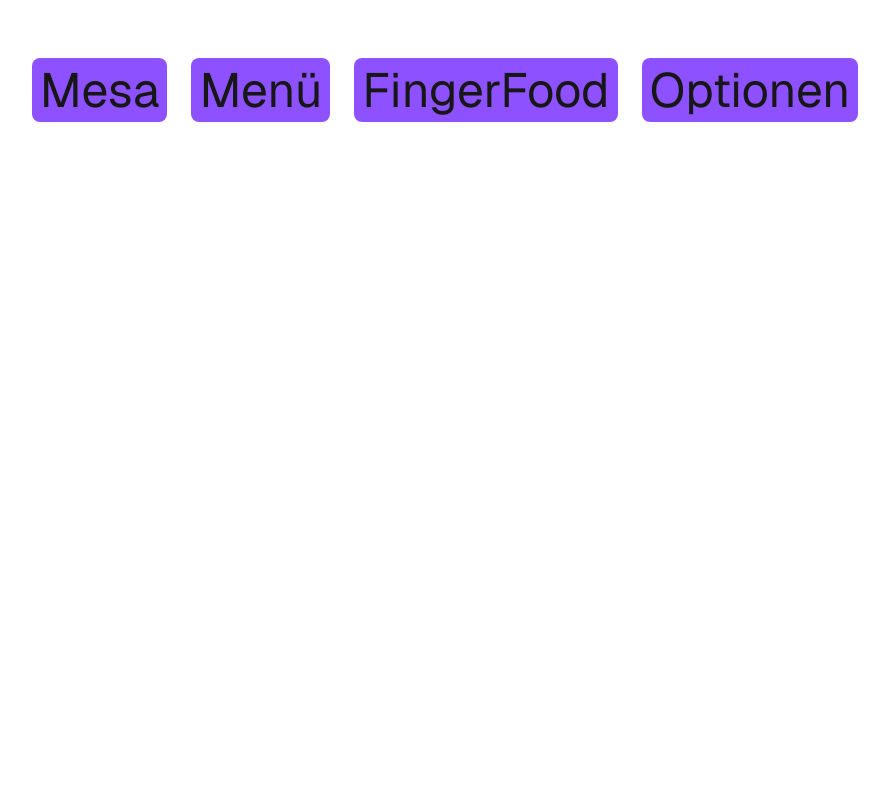
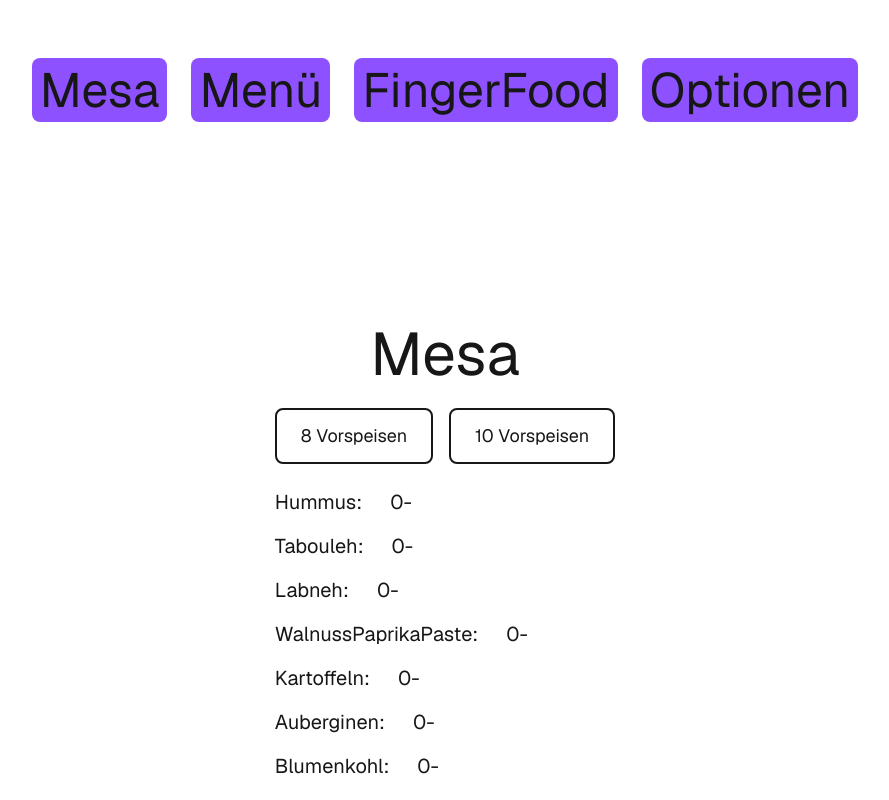
Before and after one commit to JanAlSaifi/CateringForm, a Next.js app: page / in a window 1280 px wide. Shown: the top 800 px of the page, without its empty margins (195-1084 px from the left). Built offline with nearby package versions, Linux system fonts and the light colour scheme.

Commit message:
added option and function for counting

```diff
--- a/app/page.jsx
+++ b/app/page.jsx
@@ -1,9 +1,52 @@
 "use client";
 import { useState } from "react";
-import { Button } from "react";
 
 export default function Home() {
   const [buttonMode, setButtonMode] = useState("mesa");
+  const [countMesa, setCountMesa] = useState({
+    Hummus: 0,
+    Tabouleh: 0,
+    Labneh: 0,
+    WalnussPaprikaPaste: 0,
+    Kartoffeln: 0,
+    Auberginen: 0,
+    Blumenkohl: 0,
+    Schneidebohnen: 0,
+    RoteBeeteSalat: 0,
+    Olivensalat: 0,
+    Bohnen: 0,
+    Karotten: 0,
+    KichererbsenSalat: 0,
+    Saubohnen: 0,
+    Spinat: 0,
+    Okraschoten: 0,
+    Kohlrabi: 0,
+    Artischockensalat: 0,
+    Moussaka: 0,
+    "Kartoffeln frittiert": 0,
+    Auberginenmus: 0,
+    Linsensalat: 0,
+    Bulgur: 0,
+  });
+
+  const [selected, setSelected] = useState(null);
+
+  const AddMesa = (item) => {
+    setCountMesa((prevCounts) => ({
+      ...prevCounts,
+      [item]: prevCounts[item] + 1,
+    }));
+  };
+  const SubMesa = (item) => {
+    setCountMesa((prevCounts) => ({
+      ...prevCounts,
+      [item]: prevCounts[item] - 1,
+    }));
+  };
+
+  const handleSelect = (value) => {
+    setSelected(selected === value ? null : value);
+  };
 
   return (
     <div className="grid grid-rows-[20px_1fr_20px] items-center justify-items-center min-h-screen p-8 pb-20 gap-16 sm:p-20 font-[family-name:var(--font-geist-sans)]">
@@ -35,7 +78,59 @@ export default function Home() {
         </button>
       </div>
       <div className="flex flex-col">
-        {buttonMode === "mesa" && <></>}
+        {buttonMode === "mesa" && (
+          <>
+            <div>
+              <h1 className="text-6xl m-3 text-center">Mesa</h1>
+              <div className="flex flex-row gap-4 my-6">
+                <input
+                  type="checkbox"
+                  id="eightMesa"
+                  name="eightMesa"
+                  value="eightMesa"
+                  className="hidden"
+                />
+                <label
+                  htmlFor="eightMesa"
+                  className={`cursor-pointer text-lg px-6 py-3 border-2 rounded-lg ${
+                    selected === "eightMesa"
+                      ? "border-violet-500 bg-violet-500"
+                      : ""
+                  } transition duration-200`}
+                  onClick={() => handleSelect("eightMesa")}
+                >
+                  8 Vorspeisen
+                </label>
+                <input
+                  type="checkbox"
+                  id="tenMesa"
+                  name="tenMesa"
+                  value="tenMesa"
+                  className="hidden"
+                />
+                <label
+                  htmlFor="tenMesa"
+                  className={`cursor-pointer text-lg px-6 py-3 border-2 rounded-lg ${
+                    selected === "tenMesa"
+                      ? "border-violet-500 bg-violet-500"
+                      : ""
+                  } transition duration-200`}
+                  onClick={() => handleSelect("tenMesa")}
+                >
+                  10 Vorspeisen
+                </label>
+              </div>
+              {Object.keys(countMesa).map((item) => (
+                <div key={item} className="mb-4 text-xl">
+                  <button onClick={() => AddMesa(item)}>{item}:</button>
+
+                  <span className="pl-7">{countMesa[item]}</span>
+                  <button onClick={() => SubMesa(item)}>-</button>
+                </div>
+              ))}
+            </div>
+          </>
+        )}
         {buttonMode === "menü" && <></>}
         {buttonMode === "fingerfood" && <></>}
         {buttonMode === "optionen" && <></>}
```
Also changed, not shown: public/minus.svg (added).
